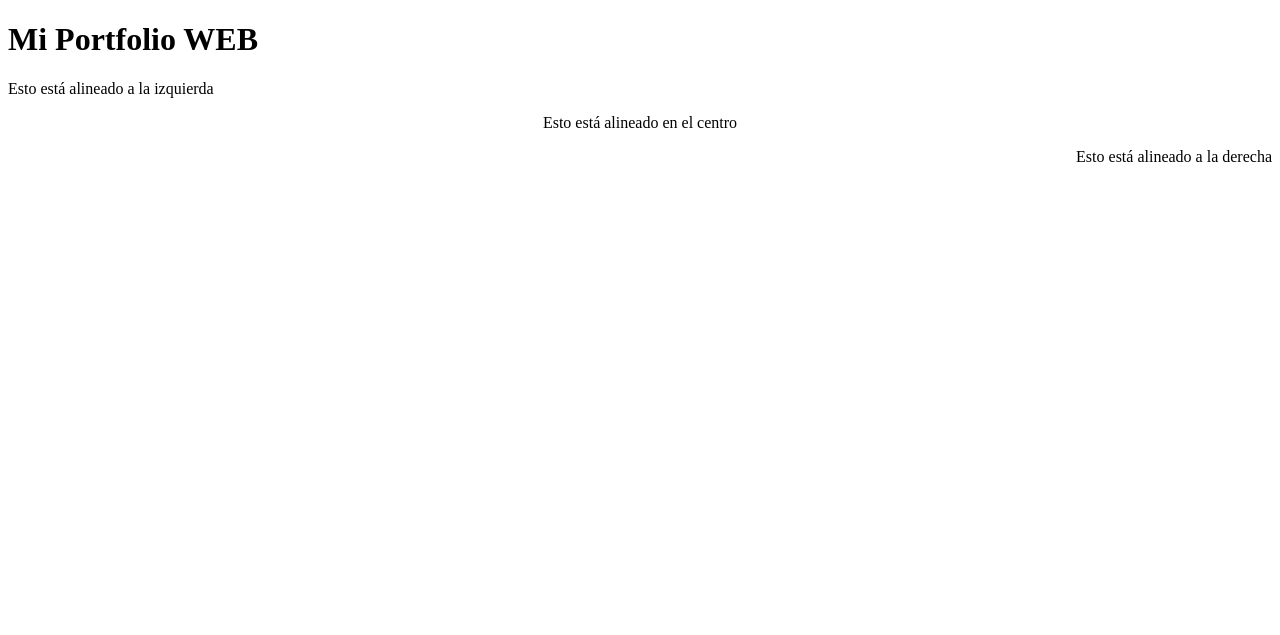
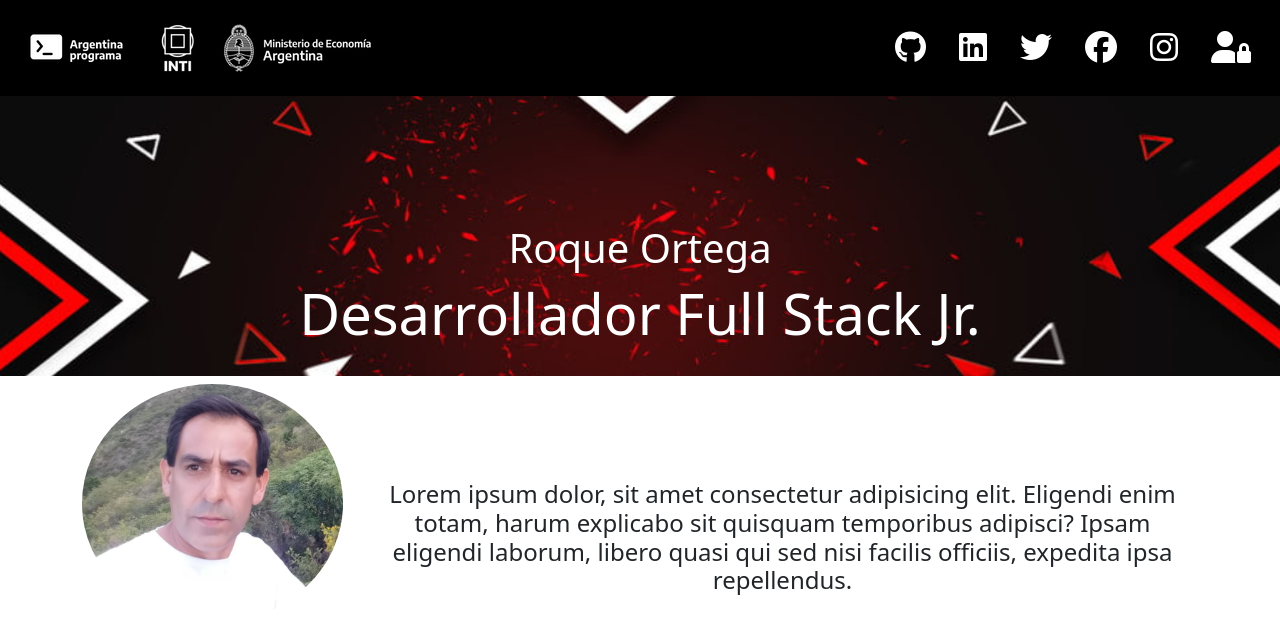
Before and after one commit to RoqueOrtega/PortfolioFrontEnd, a plain HTML site: page index.html in a window 1280 px wide. Drawn offline with nearby package versions, Linux system fonts and the light colour scheme.

Commit message:
Maqueta: Banner y Presentación

```diff
--- /dev/null
+++ b/css/styles.css
@@ -0,0 +1,33 @@
+
+/*Selector de clase*/
+.bg-black{
+    background-color: black;
+}
+
+.list-group-item{
+    background-color: transparent;
+}
+
+.fa-brands.fa-linkedin.fa-2x:hover {
+    color: #0d7ce4 !important;
+}
+
+section.banner {
+    background-image: url(/images/fondo1.png);
+    width: 100%;
+    height: 35vh;
+    background-repeat: no-repeat;
+    position: relative;
+    background-size: cover;
+    -webkit-background-size: cover;
+    -moz-background-size: cover;
+    -o-background-size: cover;
+    -msn-background-size: cover;
+}
+
+h1.intro{
+    padding-top: 10%;
+}
+h2.intro{
+    font-size: 3.5rem;
+}
--- a/index.html
+++ b/index.html
@@ -1,15 +1,113 @@
 <!DOCTYPE html>
-<html>
 
+<html lang="en">
     <head>
-        <title>Mi Portfolio WEB</title>
+        <meta charset="UTF-8">
+        <meta http-equiv="X-UA-Compatible" content="IE=edge">
+        <meta name="viewport" content="width=device-width, initial-scale=1.0">
+        <!-- CSS only Bootstrap Remoto -->
+        <link rel="stylesheet" href="https://cdn.jsdelivr.net/npm/bootstrap@5.0.1/dist/css/bootstrap.min.css"
+              integrity="sha384-+0n0xVW2eSR5OomGNYDnhzAbDsOXxcvSN1TPprVMTNDbiYZCxYbOOl7+AMvyTG2x" crossorigin="anonymous">
+        <!-- SCRIPT fontawesome Remoto-->
+        <script src="https://kit.fontawesome.com/182d95fc06.js" crossorigin="anonymous"></script>
+        <!-- CSS Local-->
+        <link rel="stylesheet" href="css/styles.css">
+        <title>Portfolio</title>
     </head>
 
     <body>
-        <h1>Mi Portfolio WEB</h1>
-        <p align="left">Esto está alineado a la izquierda</p>
-        <p align="center">Esto está alineado en el centro</p>
-        <p align="right">Esto está alineado a la derecha</p>
+        <!-- Content -->
+
+        <!-- NAV: Para el logo, las redes sociales y acceso al login -->
+        <nav class="navbar navbar-expand-lg bg-black">
+            <div class="container-fluid">
+                <a class="navbar-brand" href="#">
+                    <img src="/images/logo_ap.png" alt="Logo Argentina Programa" class="w-100">
+                </a>
+                <!--Lista Desordenada para las redes sociales y login-->
+                <ul class="list-group list-group-horizontal">
+                    <li class="list-group-item">
+                        <a href="https://github.com/RoqueOrtega" target="_blank"><i class="fa-brands fa-github fa-2x text-white"></i></a>
+                    </li>
+                    <li class="list-group-item">
+                        <a href="https://www.linkedin.com/in/roque-ortega-684bbb15/" target="_blank"><i class="fa-brands fa-linkedin fa-2x text-white"></i></a>
+                    </li>
+                    <li class="list-group-item">
+                        <a href="https://twitter.com/RoqueOrtega2" target="_blank"><i class="fa-brands fa-twitter fa-2x text-white"></i></a>
+                    </li>
+                    <li class="list-group-item"><i class="fa-brands fa-facebook fa-2x text-white"></i></li>
+                    <li class="list-group-item"><i class="fa-brands fa-instagram fa-2x text-white"></i></li>
+                    <!-- Llama a una ventana MODAL de bootstrap para el Login-->
+                    <li class="list-group-item" >
+                        <!-- Button trigger modal -->
+                        <i data-bs-toggle="modal" data-bs-target="#loginModal" class="fa-solid fa-user-lock fa-2x text-white"></i>
+                    </li>
+                </ul>
+            </div>
+        </nav>
+        <!-- Modal (Login)-->
+        <div class="modal fade" id="loginModal" tabindex="-1" aria-labelledby="exampleModalLabel" aria-hidden="true">
+            <div class="modal-dialog modal-dialog-centered">
+            <div class="modal-content">
+                <div class="modal-header">
+                <h1 class="modal-title fs-5" id="exampleModalLabel">Iniciar Sessión</h1>
+                <button type="button" class="btn-close" data-bs-dismiss="modal" aria-label="Close"></button>
+                </div>
+                <div class="modal-body">
+                    <form>
+                        <div class="mb-3">
+                          <label for="exampleInputEmail1" class="form-label">Email</label>
+                          <input type="email" class="form-control" id="exampleInputEmail1" aria-describedby="emailHelp">
+                        </div>
+                        <div class="mb-3">
+                          <label for="exampleInputPassword1" class="form-label">Contraseña</label>
+                          <input type="password" class="form-control" id="exampleInputPassword1">
+                        </div>
+                      </form>
+                </div>
+                <div class="modal-footer">
+                <button type="submit" class="btn btn-secondary" data-bs-dismiss="modal">Ingresar</button>
+                </div>
+            </div>
+            </div>
+        </div>
+
+        <!-- SECTION: Para "BANNER" -->
+        <section class="banner">
+            <h1 class="text-white text-center intro">
+                Roque Ortega</h1>
+            <h2 class="text-white text-center intro">
+                    Desarrollador Full Stack Jr.</h2>
+        </section>
+
+        <!-- SECTION: Para "PRESENTACIÓN / ACERCA DE..." -->
+        <section class="presentacion mt-2">
+            <div class="container text-center">
+                <div class="row">
+                  <div class="col-3">
+                    <!-- Foto de perfil-->
+                    <img src="/images/foto_perfil.jpeg" alt="Foto de perfil" class="rounded-circle img-fluid perfil">
+                  </div>
+                  <div class="col-9 mt-5">
+                    <h4 class="mt-5">
+                        Lorem ipsum dolor, sit amet consectetur adipisicing elit. Eligendi enim totam, harum explicabo sit quisquam temporibus adipisci? Ipsam eligendi laborum, libero quasi qui sed nisi facilis officiis, expedita ipsa repellendus.
+                    </h4>
+                  </div>
+                </div>
+              </div>
+        </section>
+
+        <!-- SECTION: Para "EXPERIENCIA" -->
+        <section class="experiencia mt-2">
+        </section>
+
+        <!-- SECTION: Para "EDUCACION" -->
+        <section class="educacion mt-2">
+        </section>
+
+
+        <!-- JavaScript Bundle with Popper -->
+        <script src="https://cdn.jsdelivr.net/npm/bootstrap@5.2.2/dist/js/bootstrap.bundle.min.js" integrity="sha384-OERcA2EqjJCMA+/3y+gxIOqMEjwtxJY7qPCqsdltbNJuaOe923+mo//f6V8Qbsw3" crossorigin="anonymous"></script>
     </body>
 
 </html>
```
Also changed, not shown: images/fondo1.png (added), images/fondo2.png (added), images/foto_perfil.jpeg (added), images/logo_ap.png (added), registro.html (deleted), styles.css (deleted).
